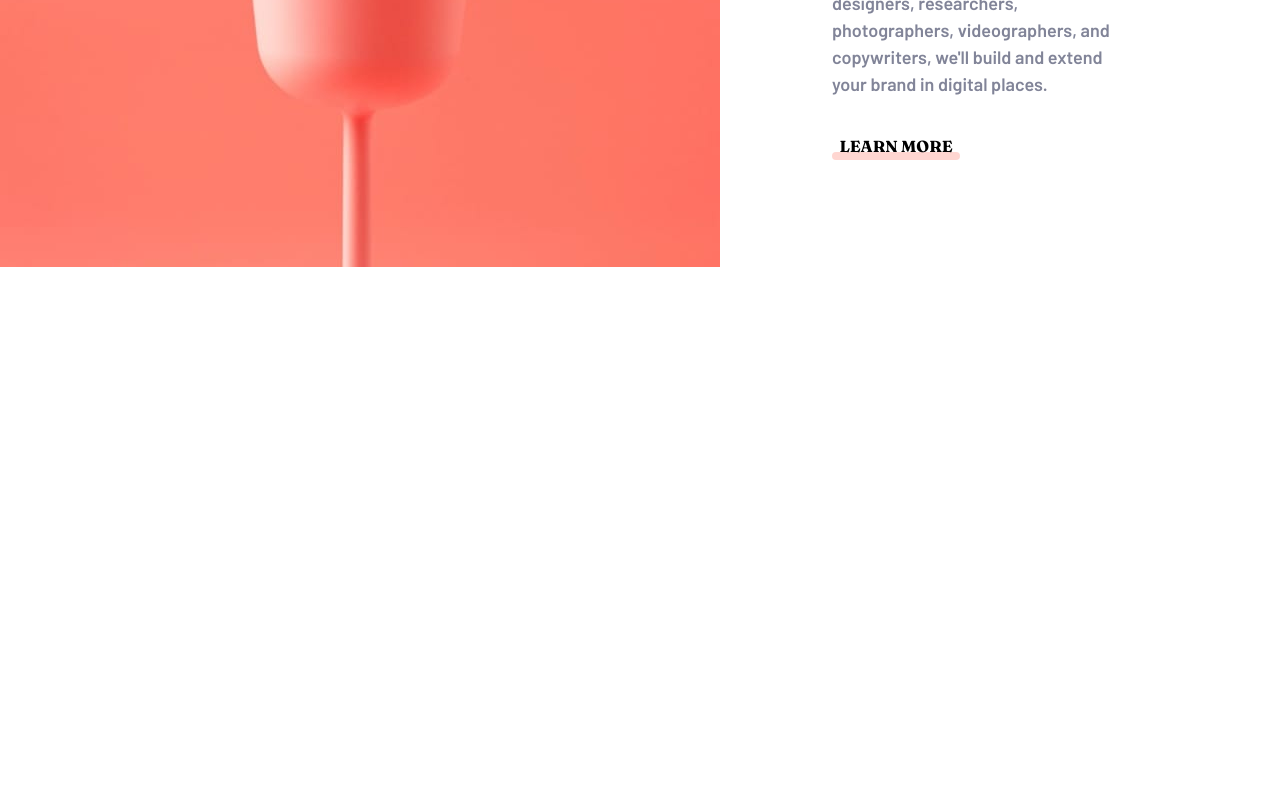
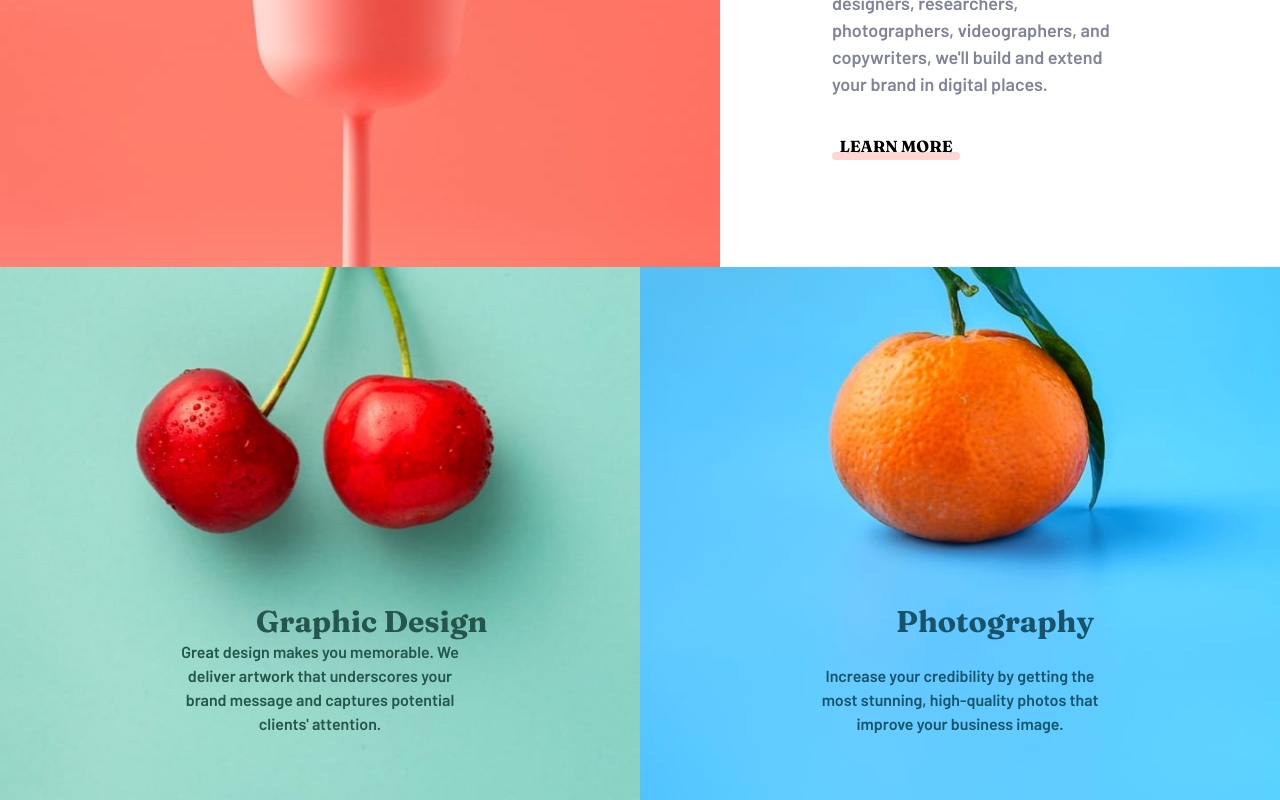
Before and after one commit to cheorodio/react-tailwind-landing-page, a React (Create React App) app: page / in a window 1280 px wide. Shown: the part 1644-2444 px from the top of the page. Before the commit the page ends 1911 px from the top, so only its background shows below. Built offline with nearby package versions, Linux system fonts and the light colour scheme.

Commit message:
Add a section

```diff
--- a/src/components/Home.js
+++ b/src/components/Home.js
@@ -46,6 +46,29 @@ function Home() {
           </a>
         </div>
       </section>
+      <section className="flex">
+        <div className="relative">
+          <img src="/images/image-graphic-design.jpg" alt="cherry" />
+          <h3 className="absolute bottom-40 left-64 font-fraunces text-3xl text-cyan">
+            Graphic Design
+          </h3>
+          <p className="absolute bottom-16 px-44 text-center text-cyan font-barlow">
+            Great design makes you memorable. We deliver artwork that
+            underscores your brand message and captures potential clients'
+            attention.
+          </p>
+        </div>
+        <div className="relative">
+          <img src="/images/image-photography.jpg" alt="orange" />
+          <h3 className="absolute bottom-40 left-64 font-fraunces text-3xl text-blue">
+            Photography
+          </h3>
+          <p className="absolute bottom-16 px-44 text-center text-blue font-barlow">
+            Increase your credibility by getting the most stunning, high-quality
+            photos that improve your business image.
+          </p>
+        </div>
+      </section>
     </main>
   );
 }
```
